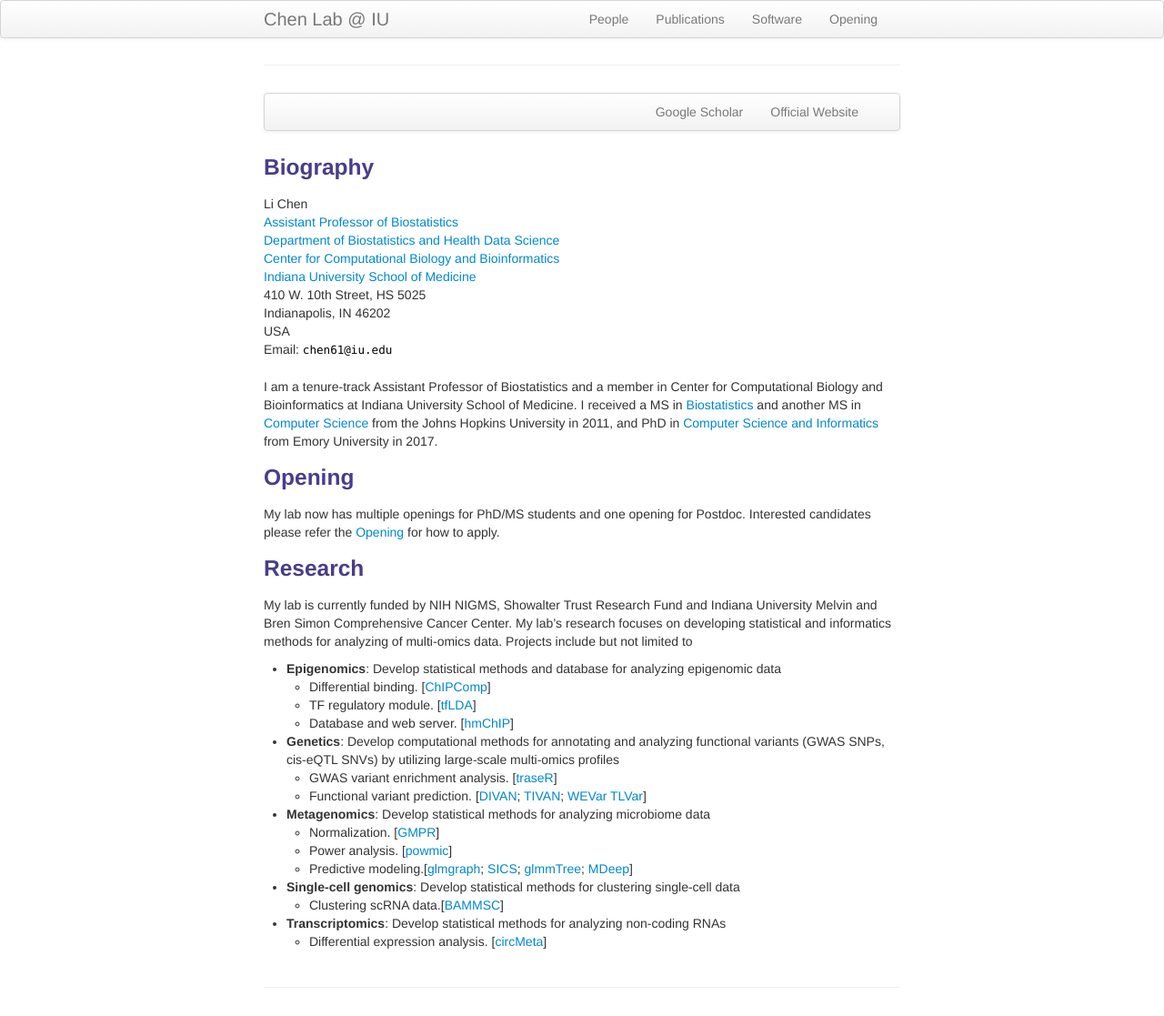
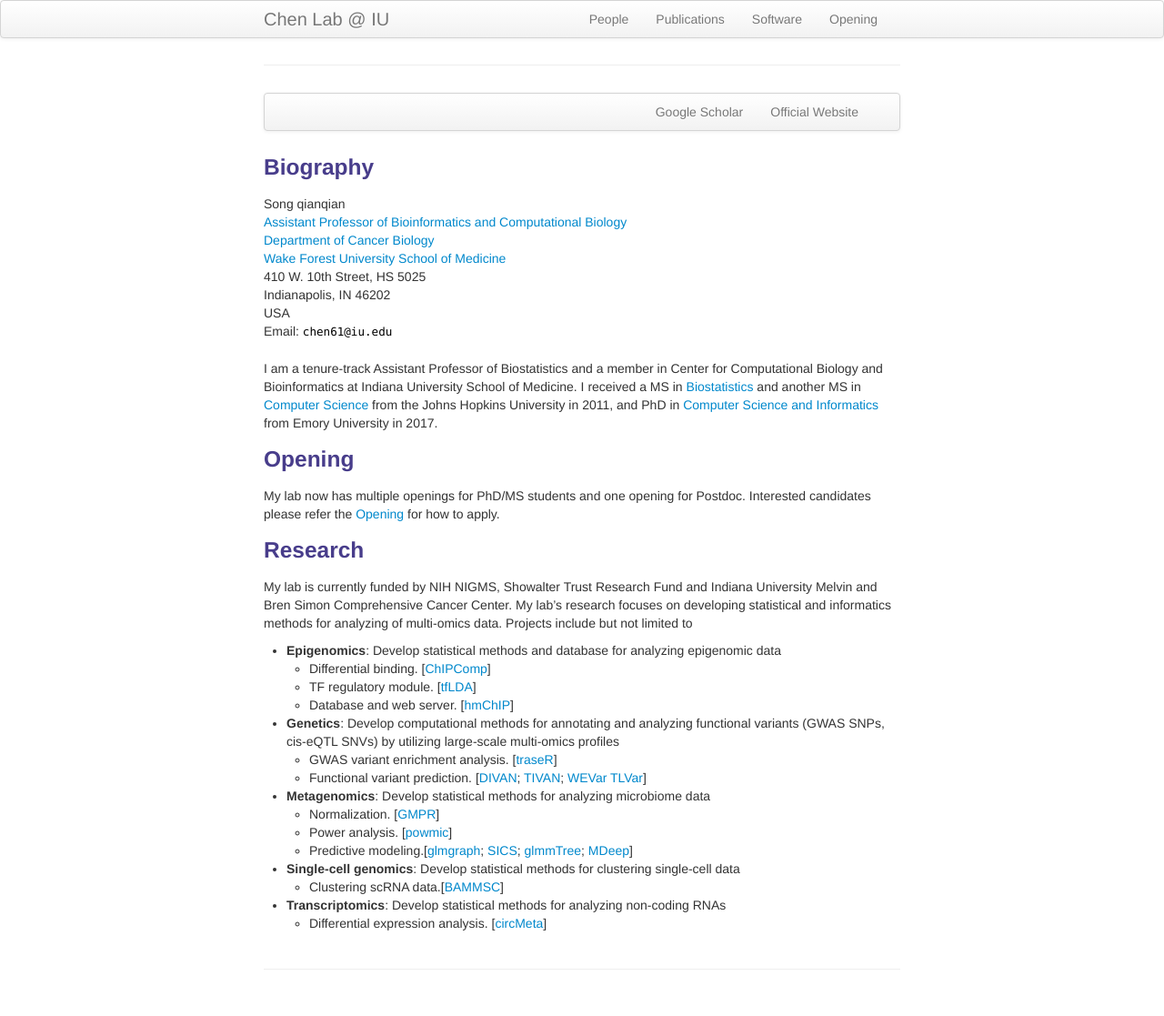
Before and after one commit to songqianqianlab/songqianqianlab.github.io2, a Jekyll site: the page built from index.md, in a window 1280 px wide. Shown: the whole page at 91% size. Built offline with Jekyll 4.4.1, drawn with Linux system fonts in a browser that asks for light colours.

Commit message:
Update index.md

```diff
--- a/index.md
+++ b/index.md
@@ -18,11 +18,10 @@ description: I am a tenure-track Assistant Professor of Cancer Biology at Wake F
 <div class="container">
     <div class="row-fluid">
         <div class="span5">
-            Li Chen<br/>
-            <a href="https://medicine.iu.edu/faculty/47520/chen-li">Assistant Professor of Biostatistics</a><br/>
-		<a href="https://medicine.iu.edu/biostatistics/">Department of Biostatistics and Health Data Science</a><br/>
-            <a href="https://medicine.iu.edu/research/centers-institutes/computational-biology-bioinformatics/">Center for Computational Biology and Bioinformatics</a><br/>
-		 <a href="https://medicine.iu.edu/">Indiana University School of Medicine</a><br/>
+            Song qianqian<br/>
+            <a href="https://profiles.wakehealth.edu/display/Person/qsong">Assistant Professor of Bioinformatics and Computational Biology</a><br/>
+		<a href="https://school.wakehealth.edu/departments/cancer-biology">Department of Cancer Biology</a><br/>
+		 <a href="https://school.wakehealth.edu/">Wake Forest University School of Medicine</a><br/>
  410 W. 10th Street, HS 5025 <br/>
     Indianapolis, IN 46202<br/>
             USA<br/>
```
Also changed, not shown: other parts of index.md (+2 -2 lines).
